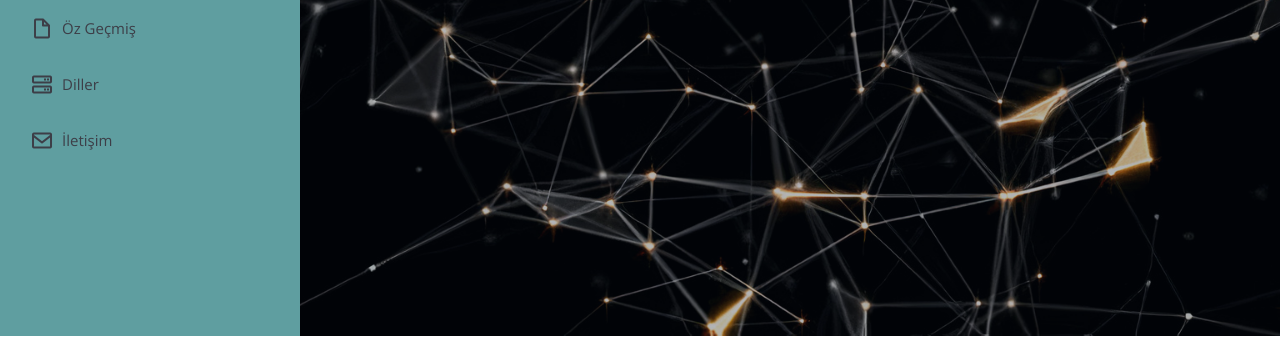
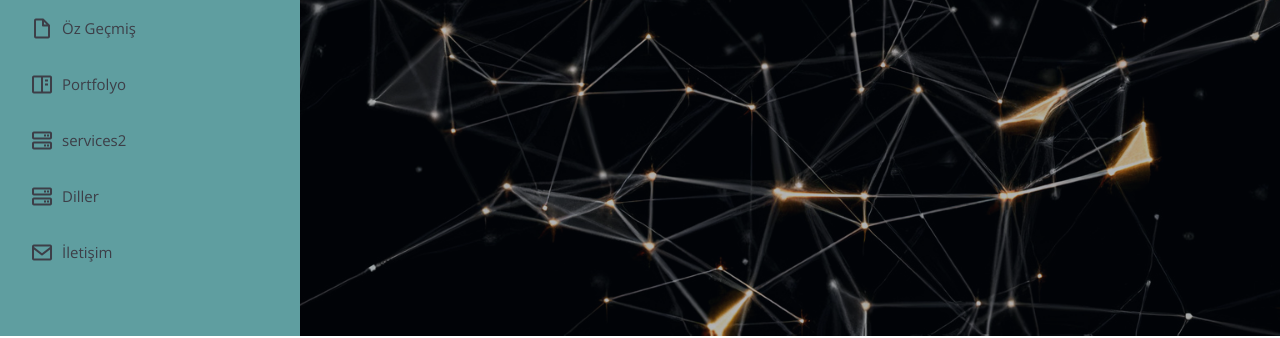
Before and after one commit to MecitShebib/mecitShebib.github.io, a plain HTML site: page index.html in a window 1280 px wide. Shown: the part 464-802 px from the top of the page. Drawn offline with nearby package versions, Linux system fonts and the light colour scheme.

Commit message:
Update index.html

```diff
--- a/index.html
+++ b/index.html
@@ -56,7 +56,8 @@
                     <li><a href="#about" class="nav-link scrollto"><i class="bx bx-user"></i> <span>Hakkında</span></a></li>
                     <li><a href="#skills" class="nav-link scrollto"><i class="bx bx-book-content"></i> <span>Beceriler</span></a></li>
                     <li><a href="#resume" class="nav-link scrollto"><i class="bx bx-file-blank"></i> <span>Öz Geçmiş</span></a></li>
-                    <!--<li><a href="#skills" class="nav-link scrollto"><i class="bx bx-book-content"></i> <span>Portfolyo</span></a></li>-->
+                    <li><a href="#portfolio" class="nav-link scrollto"><i class="bx bx-book-content"></i> <span>Portfolyo</span></a></li>
+                    <li><a href="#services2" class="nav-link scrollto"><i class="bx bx-server"></i> <span>services2</span></a></li>
                     <li><a href="#services" class="nav-link scrollto"><i class="bx bx-server"></i> <span>Diller</span></a></li>
                     <li><a href="#contact" class="nav-link scrollto"><i class="bx bx-envelope"></i> <span>İletişim</span></a></li>
                 </ul>
@@ -268,7 +269,7 @@
                             <p><em>BTK Akadem</em></p>
 
                         </div>
-                        <!--<div class="col-lg-6" data-aos="fade-up" data-aos-delay="100">
+                        <div class="col-lg-6" data-aos="fade-up" data-aos-delay="100">
       <h3 class="resume-title">İş Deneyimi</h3>
       <div class="resume-item">
         <h4>Satış Danışmanı</h4>
@@ -277,13 +278,13 @@
 
       </div>
 
-    </div>-->
+    </div>
                     </div>
 
                 </div>
         </section><!-- End Resume Section -->
         <!-- ======= Portfolio Section ======= -->
-        <!--<section id="portfolio" class="portfolio section-bg">
+        <section id="portfolio" class="portfolio section-bg">
             <div class="container">
 
                 <div class="section-title">
@@ -370,10 +371,10 @@
                 </div>
 
             </div>
-        </section>-->
+        </section>
         <!-- End Portfolio Section -->
         <!-- ======= Services Section  -->
-        <!--<section id="services" class="services">
+        <section id="services2" class="services2">
             <div class="container">
 
                 <div class="section-title">
@@ -398,7 +399,7 @@
                 </div>
 
             </div>
-        </section>-->
+        </section>
         <!--End Services Section -->
         <section id="services" class="services">
             <div class="container">
```
